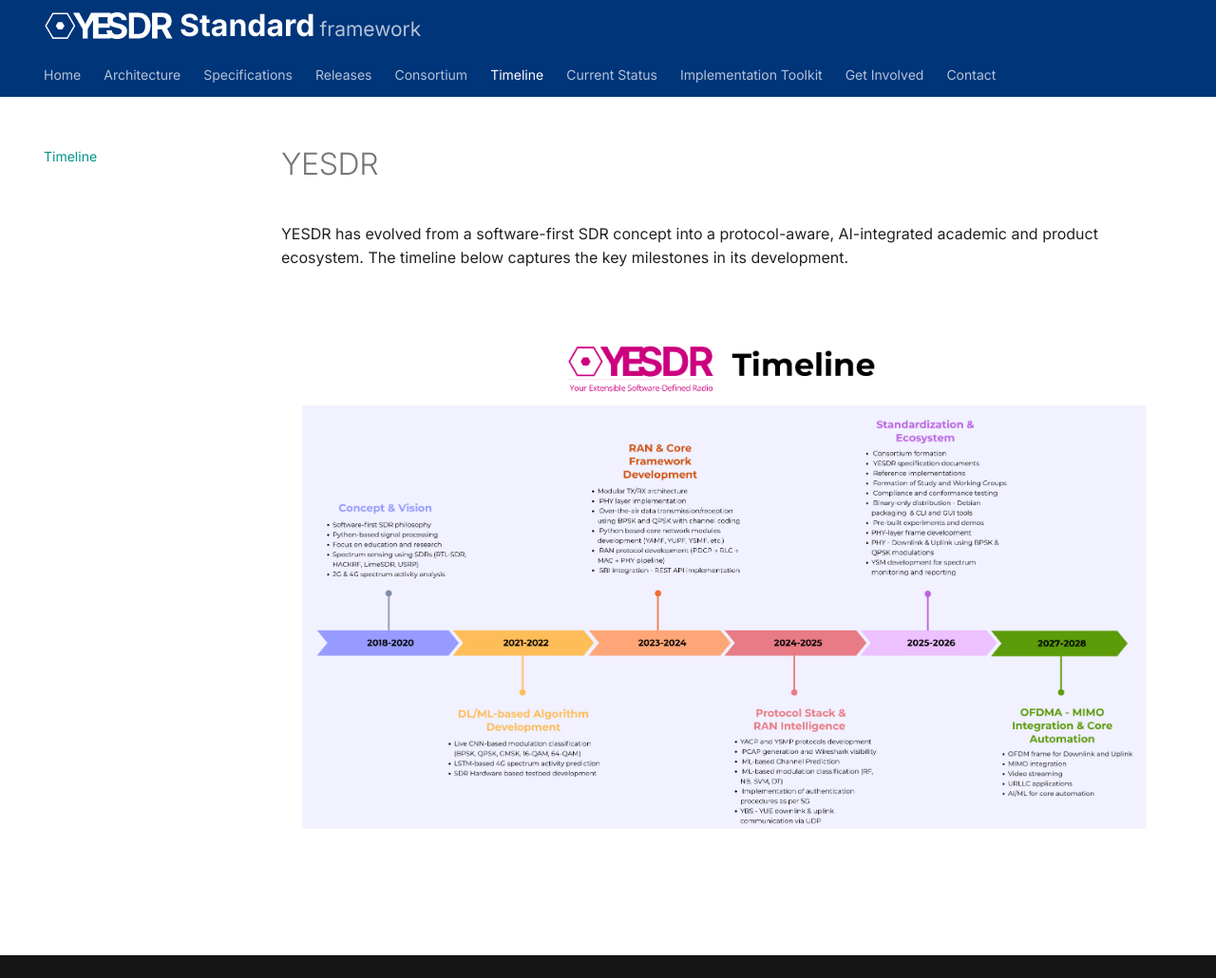
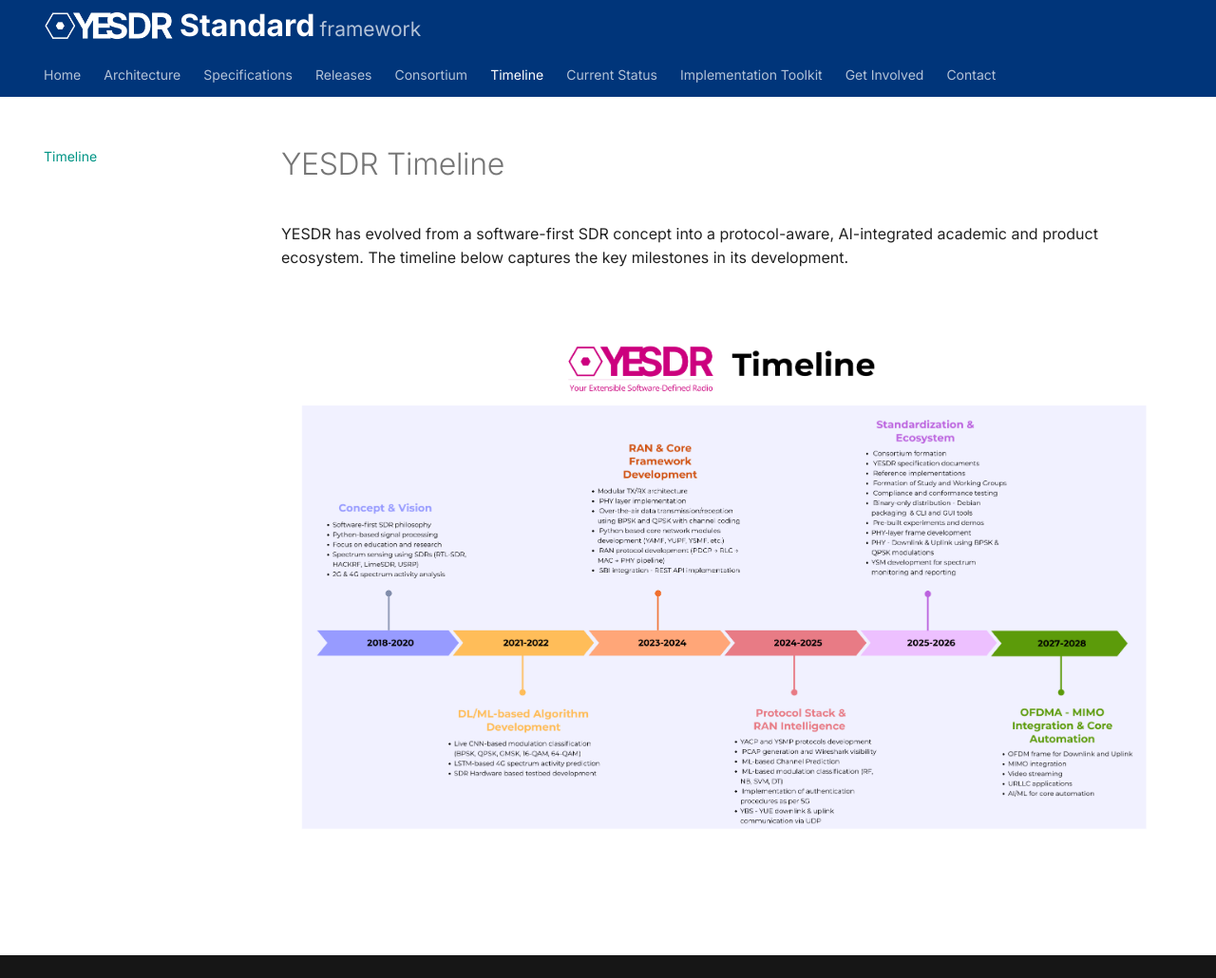
Before and after one commit to chandharlabs/yesdr-standard, an MkDocs documentation site: the page built from docs/history/timeline.md, in a window 1280 px wide and 1030 px high. Shown: the whole window at 95% size. Built offline with MkDocs 1.6.1 and Material for MkDocs 9.7.7, drawn with Linux system fonts in a browser that asks for light colours.

Commit message:
Update timeline.md

```diff
--- a/docs/history/timeline.md
+++ b/docs/history/timeline.md
@@ -1,10 +1,8 @@
-# YESDR
+# YESDR Timeline
 
 YESDR has evolved from a software-first SDR concept
 into a protocol-aware, AI-integrated academic and product ecosystem.
 The timeline below captures the key milestones in its development.
-
-
 
 ![YESDR Timeline](../images/YESDR-Timeline.png){ .yesdr-view }
 
```
